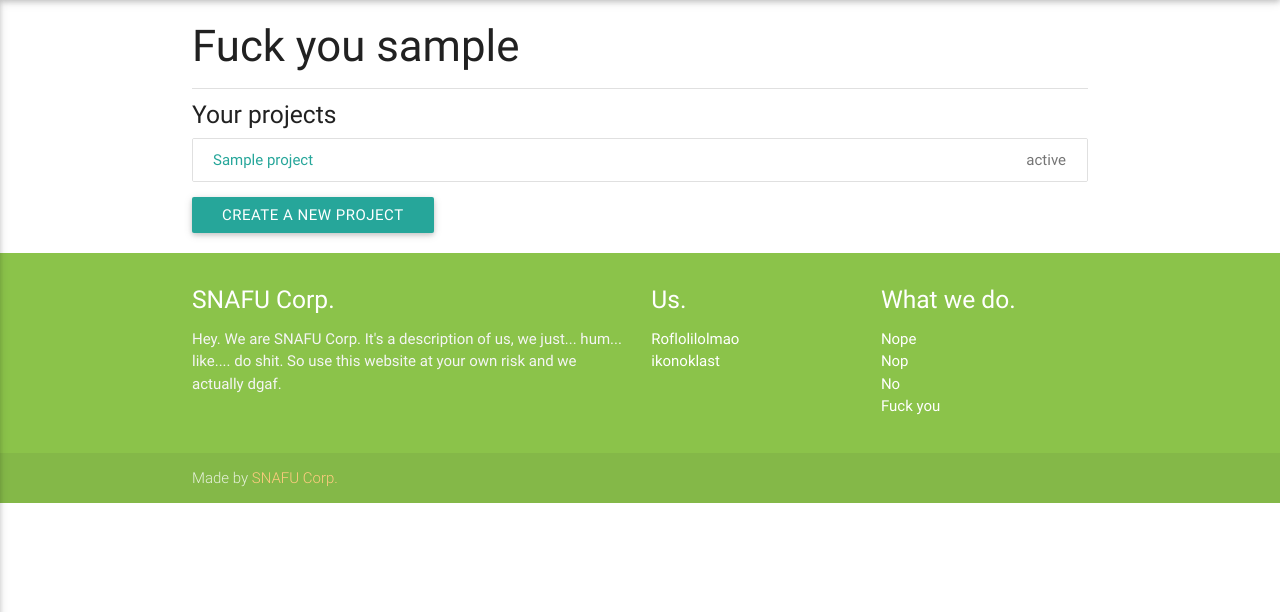
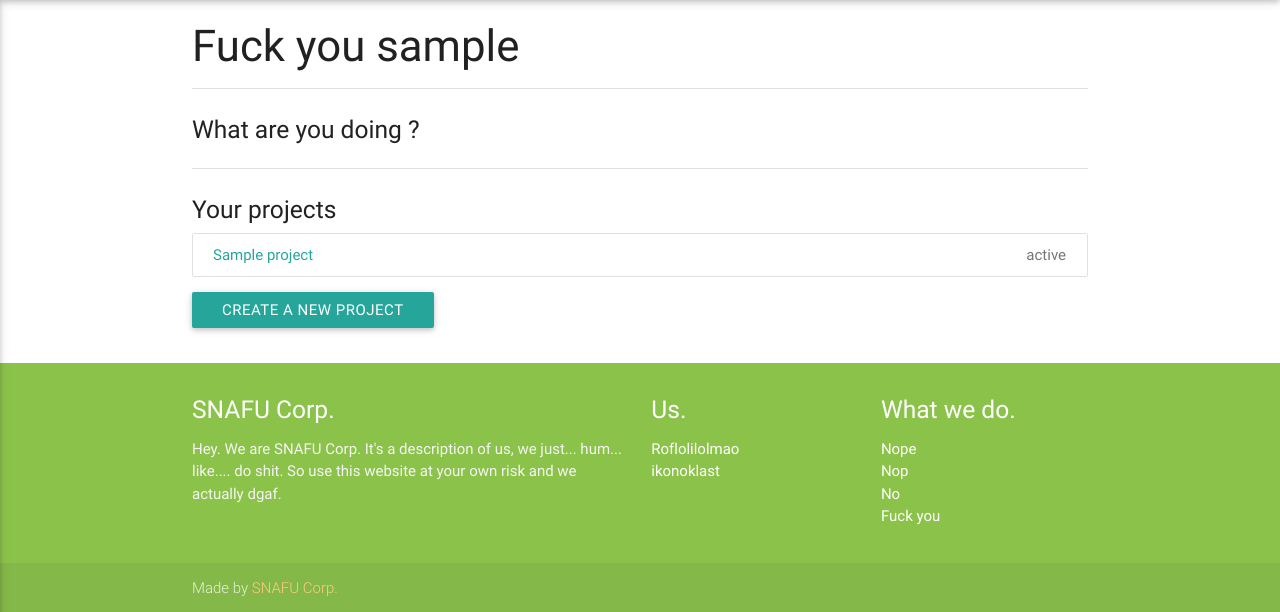
Before and after one commit to megaturbo/timbreuse, a Flask app: page / in a window 1280 px wide. Shown: the part 64-676 px from the top of the page. Run offline with Flask 2, Linux system fonts and the light colour scheme; a user stored in the database is signed in; tables that the repository leaves empty hold one stand-in row (values such as "Sample post"); some libraries are stand-ins or nearby versions.

Commit message:
Hyperspace

```diff
--- a/templates/home.html
+++ b/templates/home.html
@@ -2,7 +2,19 @@
 
 {% block body %}
     <h3>Fuck you {{ current_user.username }}</h3>
+
     <div class="divider"></div>
+
+    <div class="section">
+        <h5>What are you doing ?</h5>
+        {% for task in current_project.tasks %}
+            <p>task.name</p>
+        {% endfor %}
+    </div>
+
+    <div class="divider"></div>
+
+    <div class="section">
         <h5>Your projects</h5>
         <div class="collection">
         {% for project in current_user.projects %}
@@ -15,4 +27,5 @@
         {% endfor %}
         </div>
         <a href="{{ url_for('new_project') }}" class="waves-effect waves-light btn">Create a new project</a>
+    </div>
 {% endblock %}
--- a/timbreuse.py
+++ b/timbreuse.py
@@ -27,7 +27,8 @@ def load_user(id):
 @app.route('/')
 def index():
     if current_user.is_authenticated:
-        return render_template('home.html')
+        current_project = Project.query.filter_by(id=current_user.current_project)
+        return render_template('home.html', current_project=current_project)
     else:
         return render_template('index.html')
 
```
Lines whose indentation alone changed are shown as unchanged.
